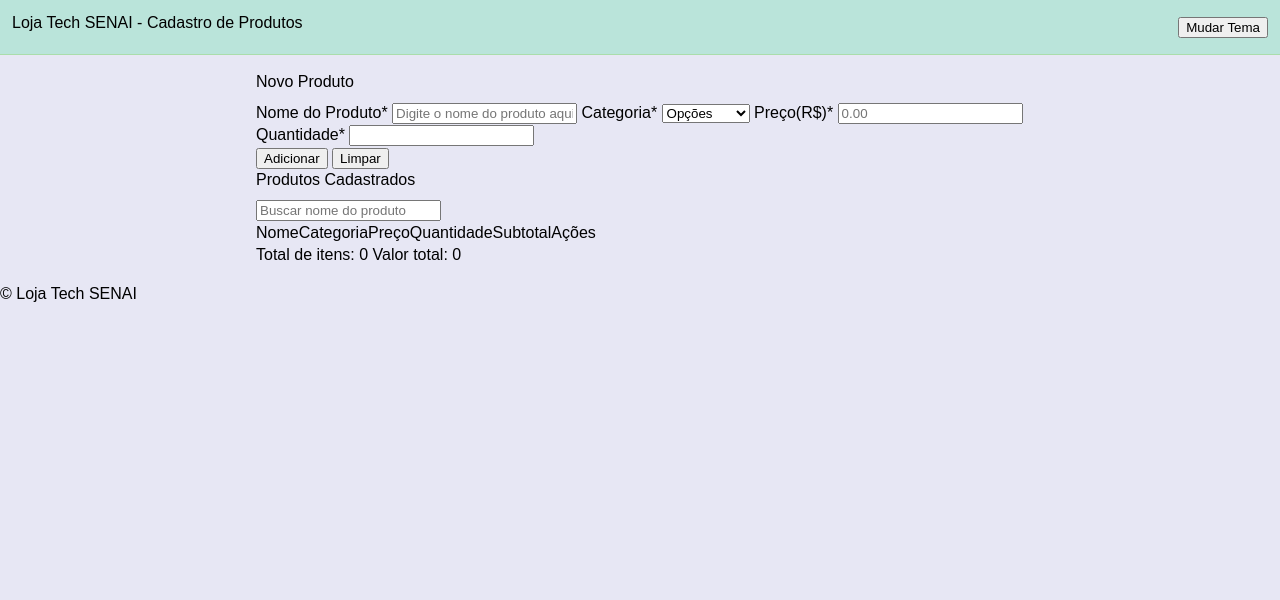
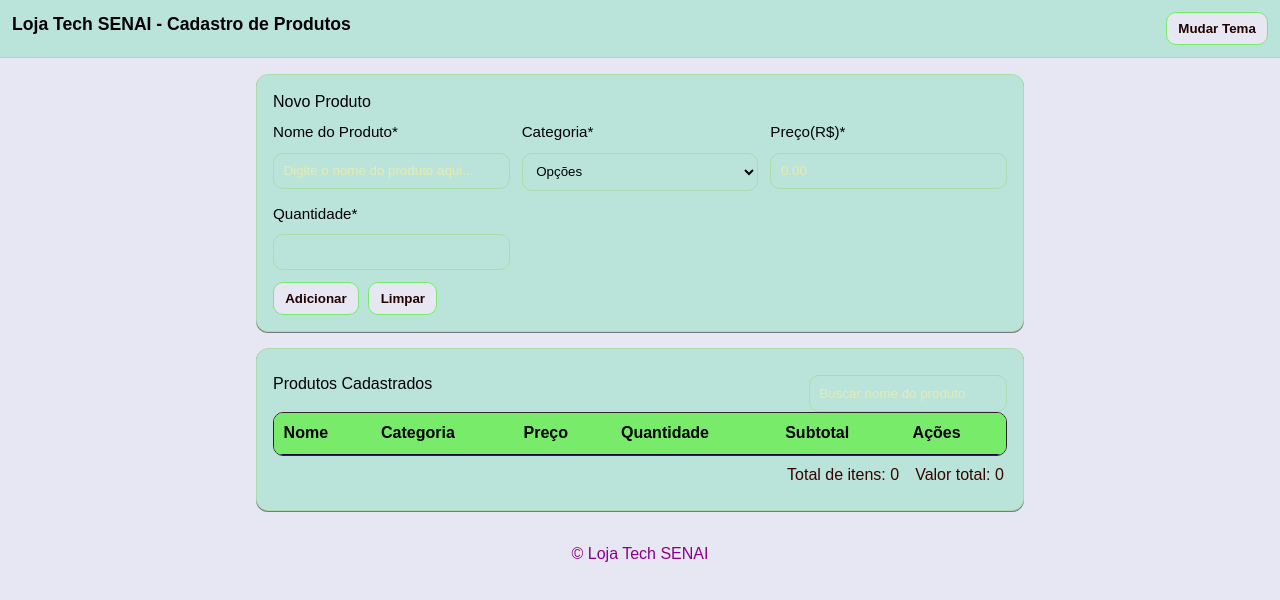
Before and after one commit to wilsongneto/ProjetoSistemaWeb, a plain HTML site: page index.html in a window 1280 px wide. Drawn offline with Linux system fonts and the light colour scheme.

Commit message:
Update style.css

```diff
--- a/styles/style.css
+++ b/styles/style.css
@@ -3,7 +3,7 @@
     --card: #bae4da;
     --text: #e3a8d9;
     --muted: #e7ebaf;
-    --primary: #ddd;
+    --primary: #79eb6a;
     --border: #ada;
 }
 
@@ -39,3 +39,121 @@ h1, h2 {
     border-bottom: 1px solid var(--border);
     background-color: var(--card);
 }
+
+.cabecalho h1 {
+    font-size: 1.1rem;
+    font-weight: 600;
+}
+
+.conteudo-formulario {
+    background-color: var(--card);
+    border: 1px solid var(--border);
+    border-radius: 12px;
+    padding: 1rem;
+    margin-bottom: 1rem;
+    box-shadow: 0 1px 0 rgba(0, 0, 0, 0.482);
+}
+
+.grade {
+    display: grid;
+    gap: 0.75rem;
+    grid-template-columns: repeat(auto-fit, minmax(220px, 1fr));
+}
+
+label {
+    display: flex;
+    flex-direction: column;
+    gap: 0.35;
+    font-size: 0.95rem;
+}
+
+input, select {
+    margin-top: 10px;
+    padding: 0.6rem;
+    border: 1px solid var(--border);
+    border-radius: 10px;
+    background: transparent;
+    color: inherit;
+}
+
+input::placeholder {
+    color: var(--muted);
+}
+
+.botoes {
+    display: flex;
+    gap: 0.6rem;
+    margin-top: 0.75rem;
+}
+
+button {
+    padding: 0.5rem 0.7rem;
+    border-radius: 10px;
+    border: 1px solid var(--primary);
+    background-color: var(--bg);
+    color: #210000;
+    cursor: pointer;
+    font-weight: 600;
+}
+
+button.outline {
+    background: transparent;
+    color: #360303;
+}
+
+button:disabled {
+    opacity: 0.6;
+    cursor: not-allowed;
+}
+
+.mensagem {
+    min-height: 1.25rem;
+    color: var(--card);
+    margin: 0.25rem 0 0;
+}
+
+.cabecalho-tabela {
+    display: flex;
+    align-items: center;
+    justify-content: space-between;
+    gap: 0.75;
+}
+
+.secao-tabela {
+    overflow: auto;
+    border: 1px solid #2d2626;
+    border-radius: 10px;
+}
+
+.tabela {
+    width: 100%;
+}
+
+th, td {
+    padding: 0.6rem;
+    border-bottom: 1px solid #160248;
+    text-align: left;
+}
+
+th {
+    background-color: #79eb6a;
+    font-weight: 700;
+}
+
+tr:hover {
+    background-color: #ada;
+}
+
+.resumo {
+    display: flex;
+    gap: 1rem;
+    justify-content: flex-end;
+    padding: 0.5rem 0.2rem;
+    color: #360303;
+}
+
+.rodape {
+    text-align: center;
+    padding: 1rem;
+    color: darkmagenta;
+}
```
